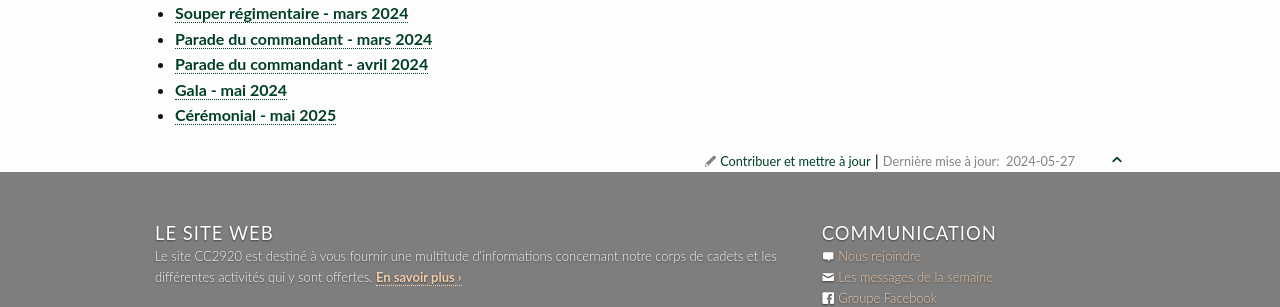
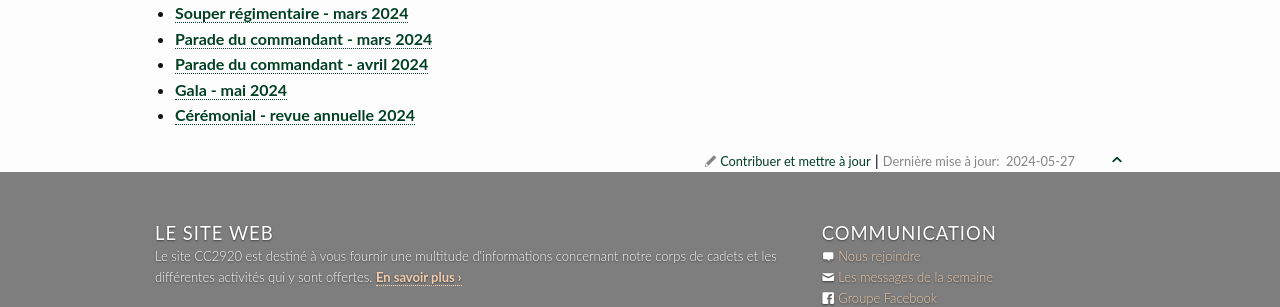
Before and after one commit to CC2920/web, a Jekyll site: the page built from _prix/photos.md, in a window 1280 px wide and 900 px high, scrolled down 4417 px. Shown: the part 454-761 px from the top of the window. Built offline with Jekyll 4.4.1, drawn with Linux system fonts in a browser that asks for light colours.

Commit message:
Update photos.md

```diff
--- a/_prix/photos.md
+++ b/_prix/photos.md
@@ -176,4 +176,4 @@ title: "Galerie de photos"
 * [Parade du commandant - mars 2024](https://photos.app.goo.gl/djuQACU1C8m5mzt48)
 * [Parade du commandant - avril 2024](https://photos.app.goo.gl/D4s1gJm1BmDy1agb6)
 * [Gala - mai 2024](https://photos.app.goo.gl/UEDsEGFEafNoVv246)
-* [Cérémonial - mai 2025](https://photos.app.goo.gl/JNdk3sVVracBSvBd9)
+* [Cérémonial - revue annuelle 2024](https://photos.app.goo.gl/JNdk3sVVracBSvBd9)
```
